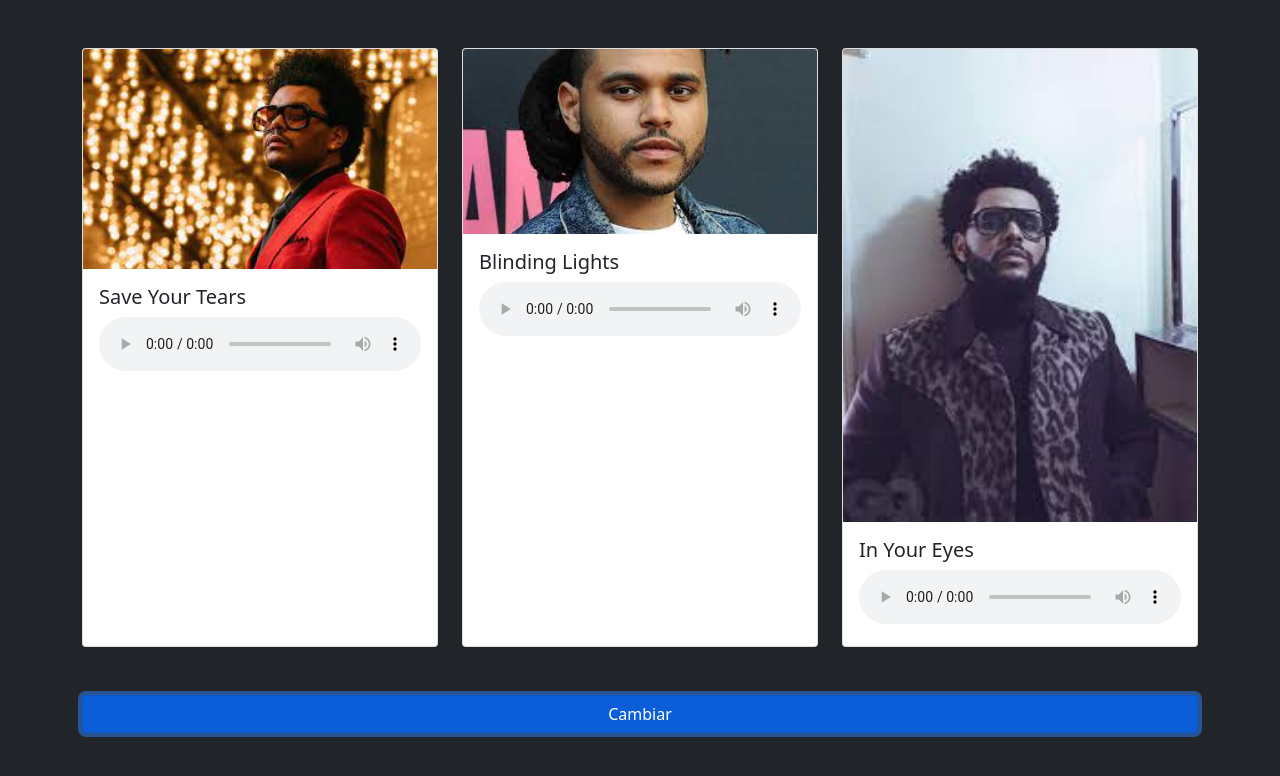
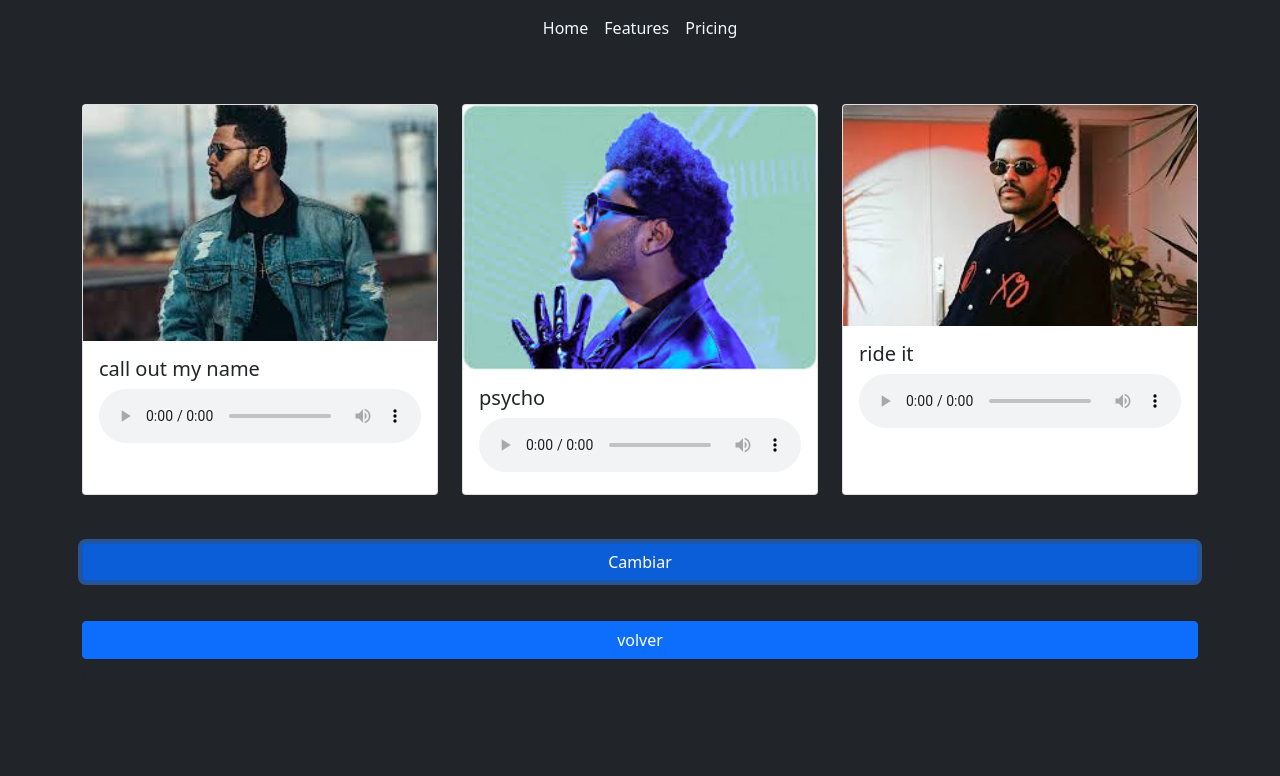
Before and after one commit to DanielOcampo2402/repasodom, a plain HTML site: page index.html in a window 1280 px wide. Both pictures are taken after a click on the button "Cambiar". Drawn offline with nearby package versions, Linux system fonts and the light colour scheme.

Commit message:
Boton cambiar, intento con bandera

```diff
--- a/controlador.js
+++ b/controlador.js
@@ -1 +1,39 @@
-console.log("Hola mundo");
+let boton=document.getElementById("boton");
+let titulo1=document.getElementById("titulo1");
+let titulo2=document.getElementById("titulo2");
+let titulo3=document.getElementById("titulo3");
+let imagen1=document.getElementById("imagen1");
+let imagen2=document.getElementById("imagen2");
+let imagen3=document.getElementById("imagen3");
+let cancion1=document.getElementById("cancion1");
+let bandera = false;
+
+boton.addEventListener("click", cambioFoto);
+
+function cambioFoto(){
+    if (bandera = true) {
+        titulo1.textContent="call out my name";
+        imagen1.src="img/imagen4.jpg";
+        cancion1.src="audio/cancion4.mp3";
+        titulo2.textContent="psycho";
+        imagen2.src="img/imagen5.jpg";
+        cancion2.src="audio/cancion5.mp3";
+        titulo3.textContent="ride it";
+        imagen3.src="img/imagen6.jpg";
+        cancion3.src="audio/cancion6.mp3";
+        bandera=false;
+    }
+    else{
+        titulo1.textContent="Save Your Tears";
+        imagen1.src="img/imagen1.jpg";
+        cancion1.src="audio/cancion1.mp3";
+        titulo2.textContent="Blinding Lights";
+        imagen2.src="img/imagen2.jpg";
+        cancion2.src="audio/cancion2.mp3";
+        titulo3.textContent="In Your Eyes";
+        imagen3.src="img/imagen3.jpg";
+        cancion3.src="audio/cancion3.mp3";
+        bandera=true;
+    }
+
+}
--- a/index.html
+++ b/index.html
@@ -5,10 +5,22 @@
     <meta http-equiv="X-UA-Compatible" content="IE=edge">
     <meta name="viewport" content="width=device-width, initial-scale=1.0">
     <title>Document</title>
-    <link href="https://cdn.jsdelivr.net/npm/bootstrap@5.1.0/dist/css/bootstrap.min.css" rel="stylesheet" integrity="sha384-KyZXEAg3QhqLMpG8r+8fhAXLRk2vvoC2f3B09zVXn8CA5QIVfZOJ3BCsw2P0p/We" crossorigin="anonymous">
-</head>
+    <link href="https://cdn.jsdelivr.net/npm/bootstrap@5.1.0/dist/css/bootstrap.min.css" rel="stylesheet"
+    integrity="sha384-KyZXEAg3QhqLMpG8r+8fhAXLRk2vvoC2f3B09zVXn8CA5QIVfZOJ3BCsw2P0p/We" crossorigin="anonymous">
+  </head>
 <body class="bg-dark">
-    <header>
+    <header class="container">
+      <nav class="navbar navbar-expand-lg bg-dark " >
+        <div class="container-fluid ">
+          <div class="collapse navbar-collapse" id="navbarNavAltMarkup">
+            <div class="navbar-nav mx-auto">
+              <a class="nav-link" aria-current="page" style="color: aliceblue;"  href="#">Home</a>
+              <a class="nav-link" style="color: aliceblue;" href="#">Features</a>
+              <a class="nav-link" style="color: aliceblue;" href="#">Pricing</a>
+            </div>
+          </div>
+        </div>
+      </nav>
 
     </header>
     <main>
@@ -16,28 +28,28 @@
             <div class="row row-cols-1 row-cols-md-3 g-4">
                 <div class="col">
                     <div class="card h-100">
-                      <img src="img/imagen1.jpg" class="card-img-top" alt="imagen1">
+                      <img src="img/imagen1.jpg" class="card-img-top" alt="imagen1" id="imagen1">
                       <div class="card-body">
-                        <h5 class="card-title">Save Your Tears</h5>
-                        <audio src="audio/cancion1.mp3" controls class="w-100"></audio>
+                        <h5 class="card-title" id="titulo1">Save Your Tears</h5>
+                        <audio src="audio/cancion1.mp3" id="cancion1" controls class="w-100"></audio>
                       </div>
                     </div>
                   </div>
                   <div class="col">
                     <div class="card h-100">
-                      <img src="img/imagen2.jpg" class="card-img-top" alt="imagen1">
+                      <img src="img/imagen2.jpg" class="card-img-top" alt="imagen2" id="imagen2">
                       <div class="card-body">
-                        <h5 class="card-title">Blinding Lights</h5>
-                        <audio src="audio/cancion2.mp3" controls class="w-100"></audio>
+                        <h5 class="card-title" id="titulo2">Blinding Lights</h5>
+                        <audio src="audio/cancion2.mp3" id="cancion2" controls class="w-100"></audio>
                       </div>
                     </div>
                   </div>
                   <div class="col">
                     <div class="card h-100">
-                      <img src="img/imagen3.jpg" class="card-img-top" alt="imagen1">
+                      <img src="img/imagen3.jpg" class="card-img-top" alt="imagen3" id="imagen3">
                       <div class="card-body">
-                        <h5 class="card-title">In Your Eyes</h5>
-                        <audio src="audio/cancion3.mp3" controls class="w-100"></audio>
+                        <h5 class="card-title" id="titulo3">In Your Eyes</h5>
+                        <audio src="audio/cancion3.mp3" id="cancion3" controls class="w-100"></audio>
                       </div>
                     </div>
                   </div>
@@ -46,6 +58,8 @@
                 <div class="col">
                     <div class="d-grid gap-2">
                         <button class="btn btn-primary" type="button" id="boton">Cambiar</button>
+                        <--!<button class="btn btn-primary" type="button" id="boton2">volver</button>!-->
+                      </div>
                       </div>
                 </div>
 
@@ -53,12 +67,8 @@
 
 
 
+
         </div>
-
-
-
-
-
 
     </main>
     <footer>
```
